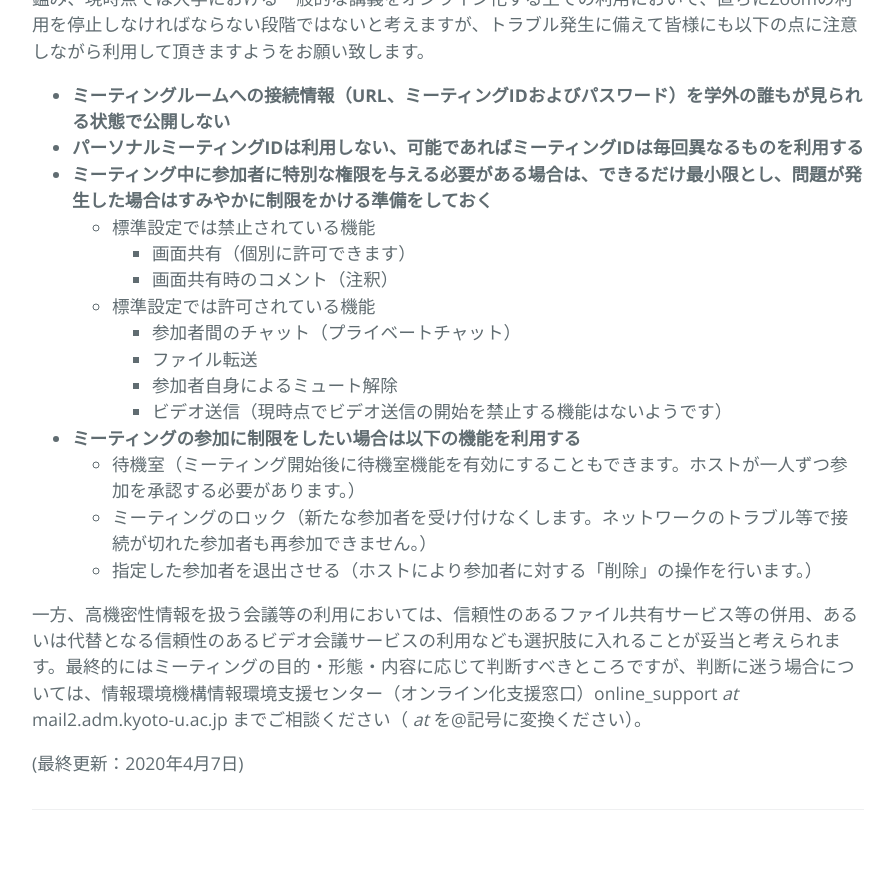
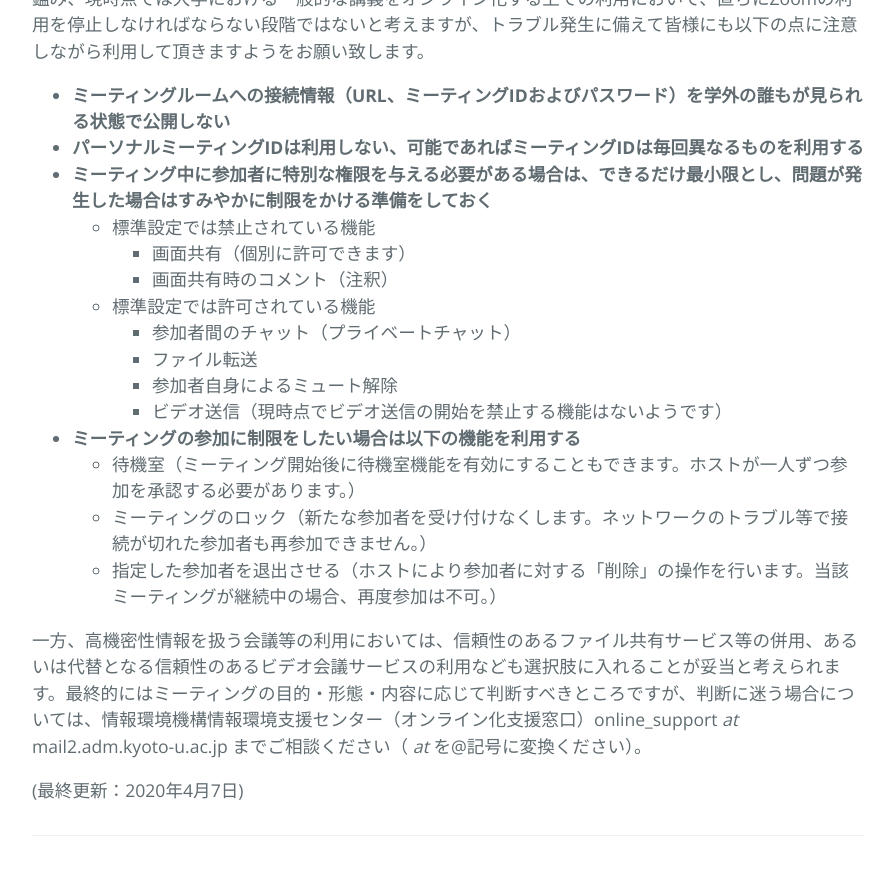
Before and after one commit to kyoto-u/online-edu, a Jekyll site: the page built from zoom-security.md, in a window 1280 px wide and 900 px high, scrolled down 2261 px. Shown: the top 875 px of the window, without its empty margins (192-1086 px from the left). Built offline with Jekyll 4.4.1, drawn with Linux system fonts in a browser that asks for light colours.

Commit message:
Update zoom-security.md

```diff
--- a/zoom-security.md
+++ b/zoom-security.md
@@ -67,7 +67,7 @@ title: オンラインミーティングサービス(Zoom全学ライセンス)
 - **ミーティングの参加に制限をしたい場合は以下の機能を利用する**
   * 待機室（ミーティング開始後に待機室機能を有効にすることもできます。ホストが一人ずつ参加を承認する必要があります。）
   * ミーティングのロック（新たな参加者を受け付けなくします。ネットワークのトラブル等で接続が切れた参加者も再参加できません。）
-  * 指定した参加者を退出させる（ホストにより参加者に対する「削除」の操作を行います。）
+  * 指定した参加者を退出させる（ホストにより参加者に対する「削除」の操作を行います。当該ミーティングが継続中の場合、再度参加は不可。）
 
 一方、高機密性情報を扱う会議等の利用においては、信頼性のあるファイル共有サービス等の併用、あるいは代替となる信頼性のあるビデオ会議サービスの利用なども選択肢に入れることが妥当と考えられます。最終的にはミーティングの目的・形態・内容に応じて判断すべきところですが、判断に迷う場合については、情報環境機構情報環境支援センター（オンライン化支援窓口）online_support _at_ mail2.adm.kyoto-u.ac.jp までご相談ください（ _at_ を@記号に変換ください）。
 
```
